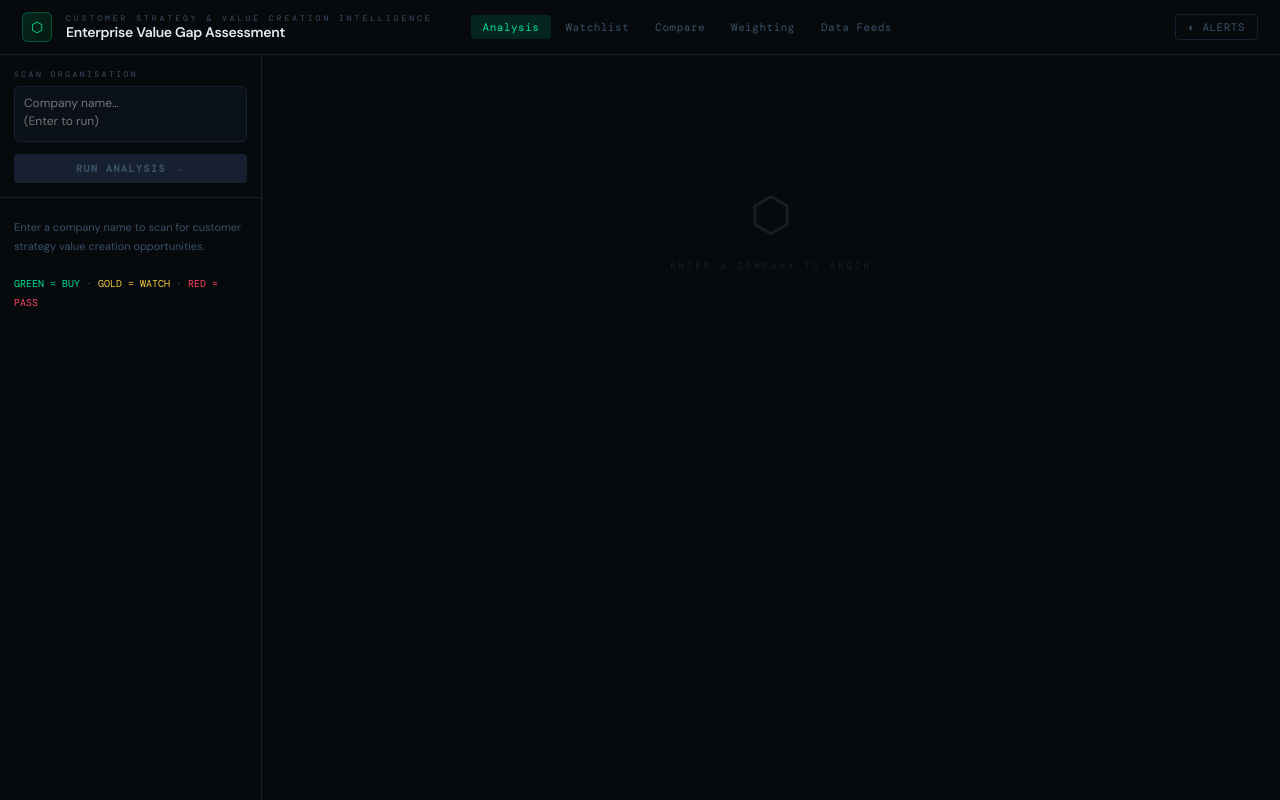
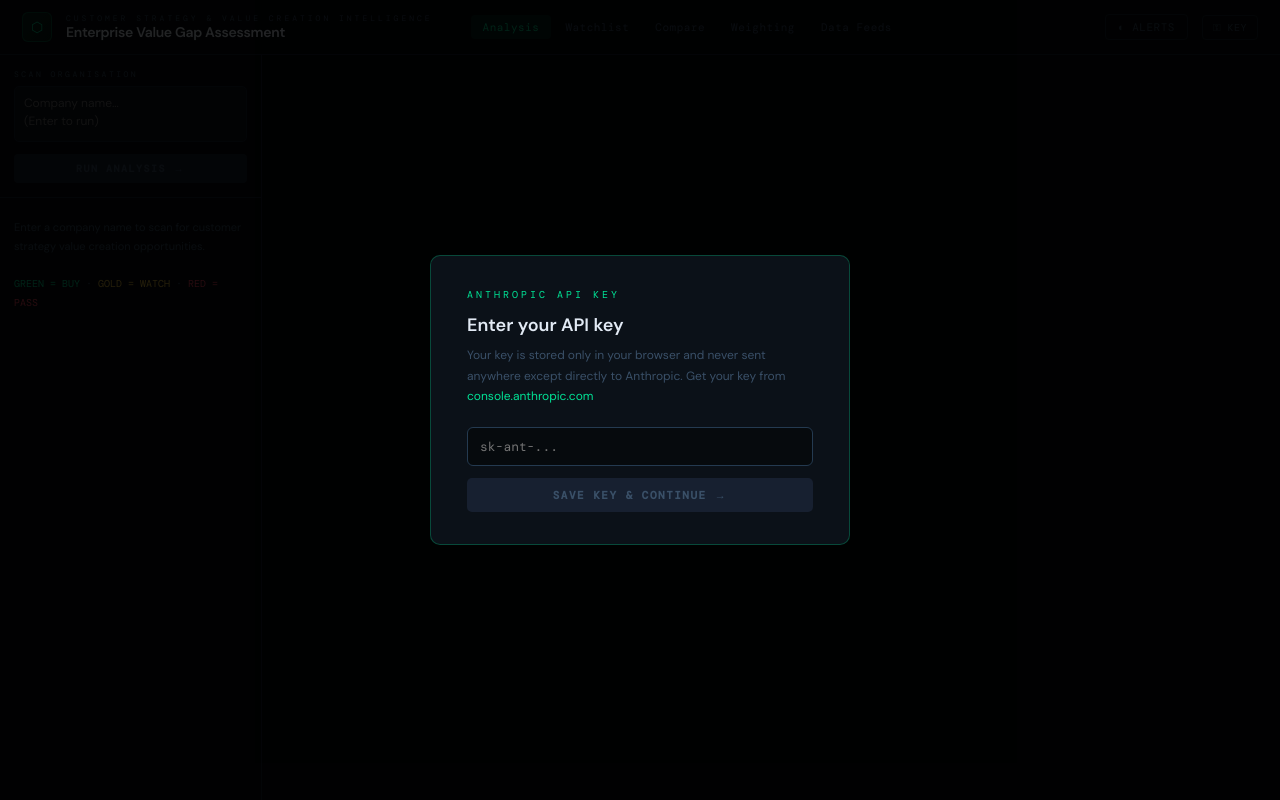
Before and after one commit to MatthewAMichael/brand-intelligence, a React (Vite) app: page / in a window 1280 px wide. Built offline with nearby package versions, Linux system fonts and the light colour scheme.

Commit message:
Add files via upload

```diff
--- a/src/App.jsx
+++ b/src/App.jsx
@@ -95,15 +95,24 @@
 
 RULES: All strings 1 sentence max. capabilityGaps 3 items, interventions 2 each. catalysts/risks 3 each. peerBenchmarks 2. priorityRoadmap 2 phases 2 initiatives each. Low score = big gap = high opportunity. CRITICAL: JSON only.`
 
-// ─── API — direct browser call, no Vercel proxy timeout issues ─────────────
+// ─── API — direct browser call, no proxy, no timeout ────────────────────────
+function getApiKey() {
+  return localStorage.getItem("anthropic-key") || "";
+}
+
 async function callClaude(system, user, onDone, onError) {
+  const apiKey = getApiKey();
+  if (!apiKey) {
+    onError("NO_KEY");
+    return;
+  }
   try {
     const response = await fetch("https://api.anthropic.com/v1/messages", {
       method: "POST",
       headers: {
         "Content-Type": "application/json",
         "anthropic-version": "2023-06-01",
-        "x-api-key": import.meta.env.VITE_ANTHROPIC_KEY || "",
+        "x-api-key": apiKey,
         "anthropic-dangerous-direct-browser-access": "true"
       },
       body: JSON.stringify({
@@ -275,6 +284,8 @@
 // MAIN APP
 // ═══════════════════════════════════════════════════════════════════════════
 export default function App() {
+  const [apiKey,     setApiKey]     = useState(localStorage.getItem("anthropic-key")||"");
+  const [showKeyInput, setShowKeyInput] = useState(!localStorage.getItem("anthropic-key"));
   const [analyses,   setAnalyses]   = useState([]);
   const [activeId,   setActiveId]   = useState(null);
   const [query,      setQuery]      = useState("");
@@ -364,7 +375,11 @@
           setQuery("");
         }catch(e){ setError("Parse error: "+e.message+". Got: "+text.slice(0,200)); }
       },
-      (msg)=>{ setLoading(false); setError(msg); }
+      (msg)=>{
+        setLoading(false);
+        if(msg==="NO_KEY") setShowKeyInput(true);
+        else setError(msg);
+      }
     );
   };
 
@@ -426,6 +441,12 @@
             background:unread?C.goldDim:"transparent",
             color:unread?C.gold:C.muted,fontFamily:"DM Mono",letterSpacing:0.5}}>
           ◐ {unread>0?`${unread} ALERT${unread>1?"S":""}`:""} ALERTS
+        </button>
+        <button onClick={()=>setShowKeyInput(true)}
+          style={{padding:"5px 10px",borderRadius:4,fontSize:10,cursor:"pointer",
+            border:`1px solid ${C.border}`,background:"transparent",
+            color:C.muted,fontFamily:"DM Mono",letterSpacing:0.5}}>
+          ⚿ KEY
         </button>
       </header>
 
@@ -526,7 +547,54 @@
         <main style={{flex:1,overflowY:"auto",padding:"22px 26px"}}>
           {view==="analysis"&&(
             <>
-              {!active&&!loading&&<Empty icon="⬡" text="ENTER A COMPANY TO BEGIN"/>}
+              {showKeyInput&&(
+                <div style={{position:"fixed",inset:0,background:"rgba(0,0,0,0.85)",
+                  display:"flex",alignItems:"center",justifyContent:"center",zIndex:1000}}>
+                  <div style={{background:C.surface,border:`1px solid ${C.accent}44`,
+                    borderRadius:10,padding:"32px 36px",width:420,maxWidth:"90vw"}}>
+                    <div style={{fontFamily:"DM Mono",fontSize:10,color:C.accent,
+                      letterSpacing:3,marginBottom:12}}>ANTHROPIC API KEY</div>
+                    <h2 style={{fontSize:18,fontWeight:600,color:C.textHi,marginBottom:8}}>
+                      Enter your API key
+                    </h2>
+                    <p style={{fontSize:12,color:C.muted,lineHeight:1.7,marginBottom:20}}>
+                      Your key is stored only in your browser and never sent anywhere except directly to Anthropic.
+                      Get your key from <span style={{color:C.accent}}>console.anthropic.com</span>
+                    </p>
+                    <input
+                      type="password"
+                      placeholder="sk-ant-..."
+                      value={apiKey}
+                      onChange={e=>setApiKey(e.target.value)}
+                      onKeyDown={e=>{
+                        if(e.key==="Enter"&&apiKey.startsWith("sk-ant-")){
+                          localStorage.setItem("anthropic-key",apiKey);
+                          setShowKeyInput(false);
+                        }
+                      }}
+                      style={{width:"100%",padding:"10px 12px",background:C.bg,
+                        border:`1px solid ${C.borderHi}`,borderRadius:6,
+                        color:C.textHi,fontSize:13,fontFamily:"DM Mono",marginBottom:12}}
+                    />
+                    <button
+                      onClick={()=>{
+                        if(apiKey.startsWith("sk-ant-")){
+                          localStorage.setItem("anthropic-key",apiKey);
+                          setShowKeyInput(false);
+                        }
+                      }}
+                      disabled={!apiKey.startsWith("sk-ant-")}
+                      style={{width:"100%",padding:"10px 0",borderRadius:5,
+                        background:apiKey.startsWith("sk-ant-")?C.accent:C.border,
+                        color:apiKey.startsWith("sk-ant-")?"#050E08":C.muted,
+                        border:"none",fontWeight:700,fontSize:11,
+                        fontFamily:"DM Mono",letterSpacing:1.5,cursor:"pointer"}}>
+                      SAVE KEY &amp; CONTINUE →
+                    </button>
+                  </div>
+                </div>
+              )}
+              {!active&&!loading&&!showKeyInput&&<Empty icon="⬡" text="ENTER A COMPANY TO BEGIN"/>}
               {active&&(
                 <AnalysisView r={active} weights={weights} weightedScore={weightedScore}
                   watchlist={watchlist} setWatchlist={setWatchlist}
```
